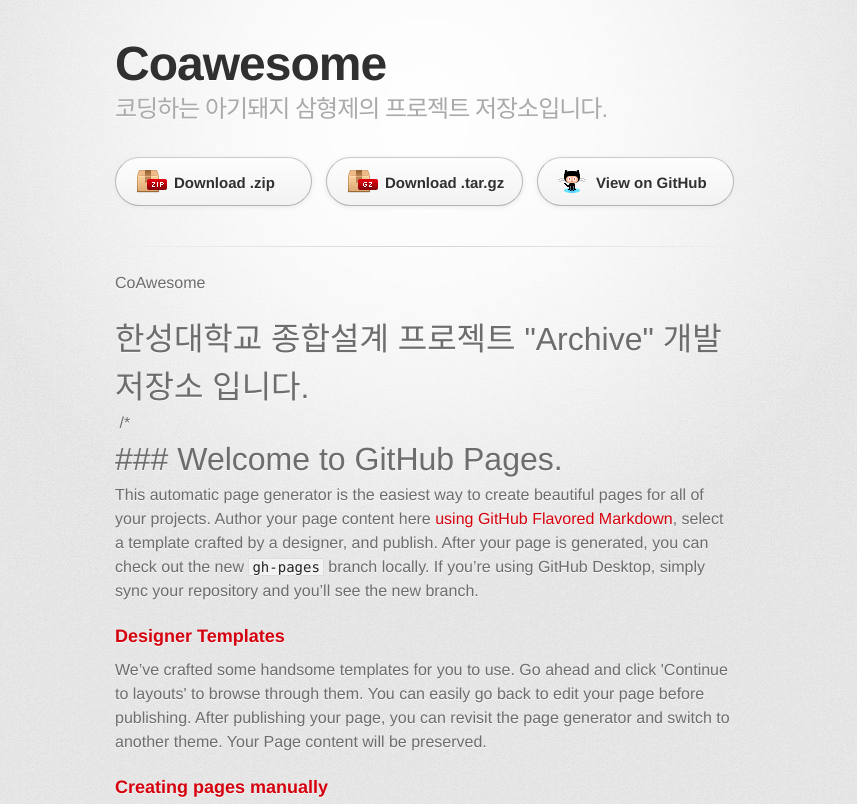
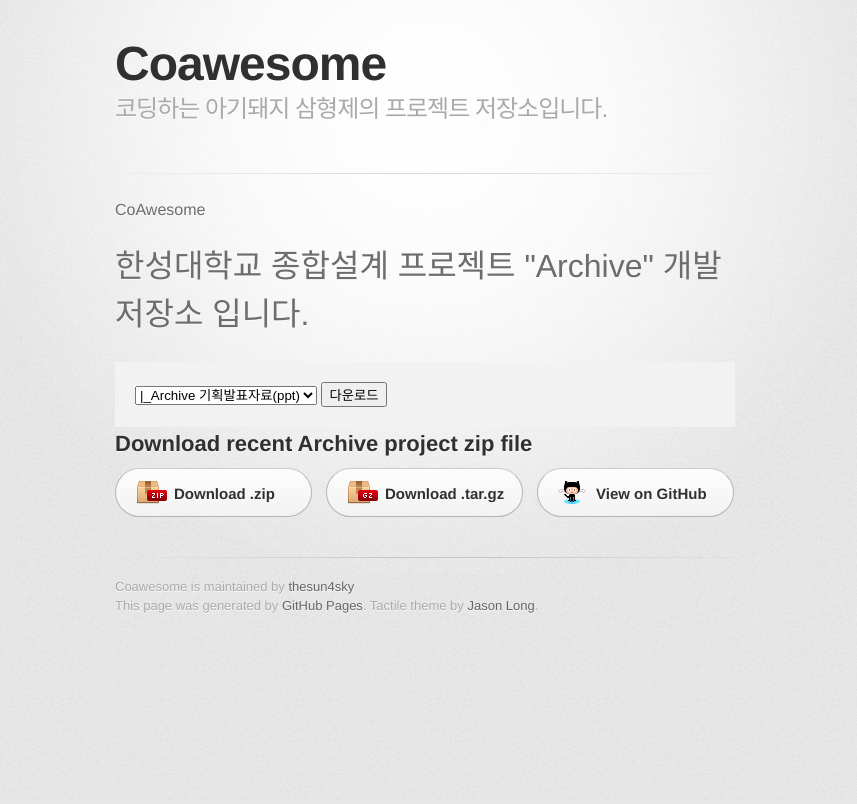
Before and after one commit to thesun4sky/CoAwesome, a plain HTML site: page index.html in a window 1280 px wide. Shown: the top 804 px of the page, without its empty margins (215-1072 px from the left). Drawn offline with Linux system fonts and the light colour scheme; a web font is replaced by a local one.

Commit message:
Update index.html

```diff
--- a/index.html
+++ b/index.html
@@ -22,11 +22,6 @@
           <h2>코딩하는 아기돼지 삼형제의 프로젝트 저장소입니다.</h2>
         </header>
 
-        <section id="downloads" class="clearfix">
-          <a href="https://github.com/thesun4sky/CoAwesome/zipball/master" id="download-zip" class="button"><span>Download .zip</span></a>
-          <a href="https://github.com/thesun4sky/CoAwesome/tarball/master" id="download-tar-gz" class="button"><span>Download .tar.gz</span></a>
-          <a href="https://github.com/thesun4sky/CoAwesome" id="view-on-github" class="button"><span>View on GitHub</span></a>
-        </section>
 
         <hr>
 
@@ -34,32 +29,21 @@
           <p>CoAwesome</p>
           <h1>한성대학교 종합설계 프로젝트 "Archive" 개발 저장소 입니다.</h1>
           <img src="archive.jpg" alt="">
-          /*
-<h1>
-<a id="-welcome-to-github-pages" class="anchor" href="#-welcome-to-github-pages" aria-hidden="true"><span aria-hidden="true" class="octicon octicon-link"></span></a>### Welcome to GitHub Pages.</h1>
 
-<p>This automatic page generator is the easiest way to create beautiful pages for all of your projects. Author your page content here <a href="https://guides.github.com/features/mastering-markdown/">using GitHub Flavored Markdown</a>, select a template crafted by a designer, and publish. After your page is generated, you can check out the new <code>gh-pages</code> branch locally. If you’re using GitHub Desktop, simply sync your repository and you’ll see the new branch.</p>
+          <form name="f" method="get" onsubmit="this.action=this.filepath.value">
+          <select name="filepath">
+          <option value="https://github.com/thesun4sky/CoAwesome/Archive_01.ppt">|_Archive 기획발표자료(ppt)</option>
+          <option value="https://github.com/thesun4sky/CoAwesome/Archive_01.pdf">|_Archive 기획발표자료(pdf)</option>
+          </select>
+<input type="submit" value="다운로드">
+</form>
 
-<h3>
-<a id="designer-templates" class="anchor" href="#designer-templates" aria-hidden="true"><span aria-hidden="true" class="octicon octicon-link"></span></a>Designer Templates</h3>
-
-<p>We’ve crafted some handsome templates for you to use. Go ahead and click 'Continue to layouts' to browse through them. You can easily go back to edit your page before publishing. After publishing your page, you can revisit the page generator and switch to another theme. Your Page content will be preserved.</p>
-
-<h3>
-<a id="creating-pages-manually" class="anchor" href="#creating-pages-manually" aria-hidden="true"><span aria-hidden="true" class="octicon octicon-link"></span></a>Creating pages manually</h3>
-
-<p>If you prefer to not use the automatic generator, push a branch named <code>gh-pages</code> to your repository to create a page manually. In addition to supporting regular HTML content, GitHub Pages support Jekyll, a simple, blog aware static site generator. Jekyll makes it easy to create site-wide headers and footers without having to copy them across every page. It also offers intelligent blog support and other advanced templating features.</p>
-
-<h3>
-<a id="authors-and-contributors" class="anchor" href="#authors-and-contributors" aria-hidden="true"><span aria-hidden="true" class="octicon octicon-link"></span></a>Authors and Contributors</h3>
-
-<p>You can <a href="https://help.github.com/articles/basic-writing-and-formatting-syntax/#mentioning-users-and-teams" class="user-mention">@mention</a> a GitHub username to generate a link to their profile. The resulting <code>&lt;a&gt;</code> element will link to the contributor’s GitHub Profile. For example: In 2007, Chris Wanstrath (<a href="https://github.com/defunkt" class="user-mention">@defunkt</a>), PJ Hyett (<a href="https://github.com/pjhyett" class="user-mention">@pjhyett</a>), and Tom Preston-Werner (<a href="https://github.com/mojombo" class="user-mention">@mojombo</a>) founded GitHub.</p>
-
-<h3>
-<a id="support-or-contact" class="anchor" href="#support-or-contact" aria-hidden="true"><span aria-hidden="true" class="octicon octicon-link"></span></a>Support or Contact</h3>
-
-<p>Having trouble with Pages? Check out our <a href="https://help.github.com/pages">documentation</a> or <a href="https://github.com/contact">contact support</a> and we’ll help you sort it out.</p>
-*/
+        </section>
+        <h2>Download recent Archive project zip file</h2>
+        <section id="downloads" class="clearfix">
+          <a href="https://github.com/thesun4sky/CoAwesome/zipball/master" id="download-zip" class="button"><span>Download .zip</span></a>
+          <a href="https://github.com/thesun4sky/CoAwesome/tarball/master" id="download-tar-gz" class="button"><span>Download .tar.gz</span></a>
+          <a href="https://github.com/thesun4sky/CoAwesome" id="view-on-github" class="button"><span>View on GitHub</span></a>
         </section>
 
         <footer>
```
